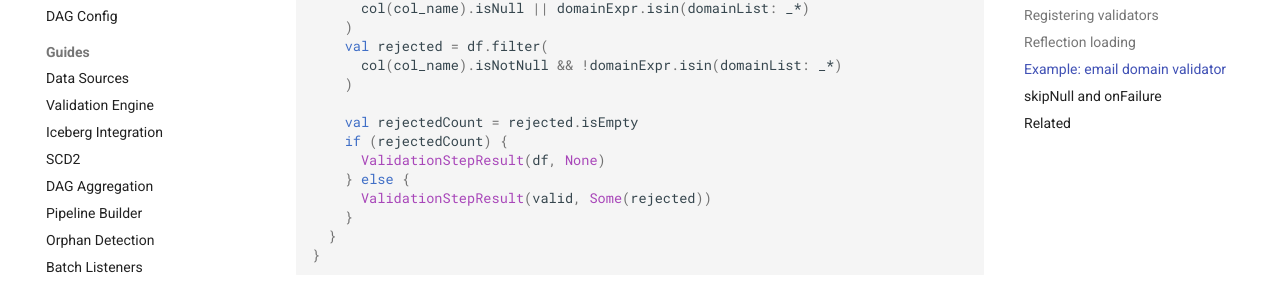
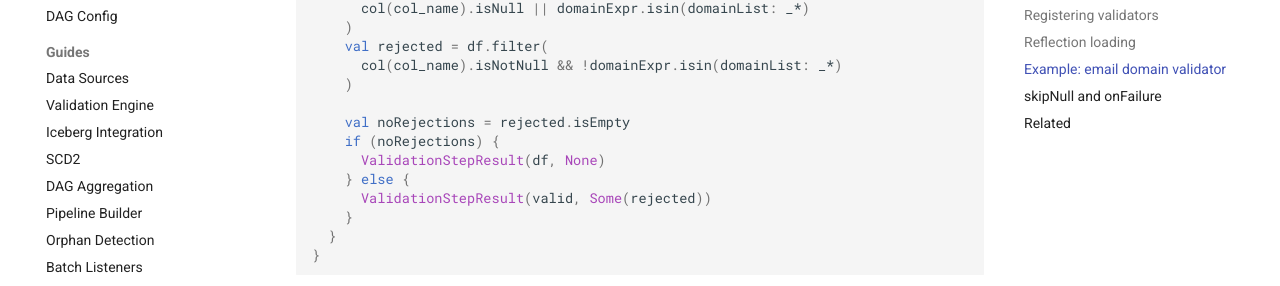
Before and after one commit to giacomoaccursi/Floe, an MkDocs documentation site: the page built from site-docs/guides/custom-validators.md, in a window 1280 px wide and 900 px high, scrolled down 3899 px. Shown: the part 147-433 px from the top of the window. Built offline with MkDocs 1.6.1 and Material for MkDocs 9.7.7, drawn with Linux system fonts in a browser that asks for light colours; comment, search, counter and statistics services are not loaded.

Commit message:
docs(guides): fix framework name, namespace references, misleading variable name

```diff
--- a/site-docs/guides/custom-validators.md
+++ b/site-docs/guides/custom-validators.md
@@ -177,8 +177,8 @@
       col(col_name).isNotNull && !domainExpr.isin(domainList: _*)
     )
 
-    val rejectedCount = rejected.isEmpty
-    if (rejectedCount) {
+    val noRejections = rejected.isEmpty
+    if (noRejections) {
       ValidationStepResult(df, None)
     } else {
       ValidationStepResult(valid, Some(rejected))
```
Also changed, not shown: site-docs/guides/cloud-deployment.md (+1 -1 lines), site-docs/guides/pipeline-builder.md (+1 -1 lines), site-docs/guides/quality-metrics.md (+1 -1 lines).
